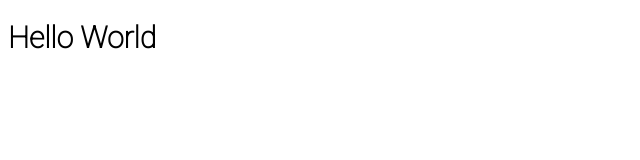
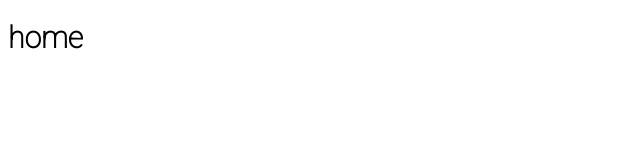
Before and after one commit to Hamisakim/The-Pantheon, a React (Create React App) app: page /home in a window 1280 px wide. Shown: the top 160 px of the page, without its empty margins (0-640 px from the left). Built offline with nearby package versions, Linux system fonts and the light colour scheme.

Commit message:
git commit -m "pushing working api "
Co-authored-by: JEdwardsK <JEdwardsK@users.noreply.github.com>

```diff
--- a/package.json
+++ b/package.json
@@ -3,11 +3,15 @@
   "version": "0.1.0",
   "private": true,
   "dependencies": {
+    "axios": "^0.21.1",
+    "dom": "^0.0.3",
     "eslint-plugin-react": "^7.18.3",
     "node-sass": "4.14.1",
     "react": "^17.0.1",
     "react-dom": "^17.0.1",
-    "react-scripts": "4.0.3"
+    "react-router-dom": "^5.2.0",
+    "react-scripts": "4.0.3",
+    "router": "^1.3.5"
   },
   "scripts": {
     "start": "react-scripts start",
--- a/src/App.js
+++ b/src/App.js
@@ -1,7 +1,23 @@
 import React from 'react'
+import { BrowserRouter, Route, Switch } from 'react-router-dom'
+import FamilyTree from './components/FamilyTree'
+import HomePage from './components/HomePage'
+function App() {
+  return (
+    <>
+      <BrowserRouter>
+        <Switch>
+          <Route path='/home'>
+            <HomePage />
+          </Route>
 
-function App() {
-  return <h1>Hello World</h1>
+          <Route path='/family-tree'>
+            <FamilyTree />
+          </Route>
+        </Switch>
+      </BrowserRouter>
+    </>
+  )
 }
 
 export default App
--- /dev/null
+++ b/src/components/FamilyTree.js
@@ -0,0 +1,32 @@
+import React, { useEffect, useState } from 'react'
+import axios from 'axios'
+
+const FamilyTree = () => {
+  const [godData, setGodData] = useState([])
+  console.log('TEST -> godData', godData)
+  // console.log('🚀 ~ file: FamilyTree.js ~ line 6 ~ FamilyTree ~ godData, setGodData', godData, setGodData)
+
+  useEffect(() => {
+    const getData = async () => {
+      const response = await axios.get(
+        'https://cors-anywhere.herokuapp.com/https://anfi.tk/greekApi/person/en/Hades'
+      )
+      console.log(response[0])
+      setGodData(response)
+    }
+    getData()
+  }, [])
+
+  return (
+    <>
+      {console.log('i am a test')}
+      <h1> test</h1>
+      <div className='family-tree-container'>
+        <div className='main-container'></div>
+      </div>
+
+    </>
+  )
+}
+
+export default FamilyTree
--- /dev/null
+++ b/src/components/HomePage.js
@@ -0,0 +1,11 @@
+import React from 'react'
+
+const HomePage = () => {
+  return (
+    <div>
+      <h1> home </h1>
+    </div>
+  )
+}
+
+export default HomePage
```
Also changed, not shown: 1 other file (tests, documents, lock files or other folders).
